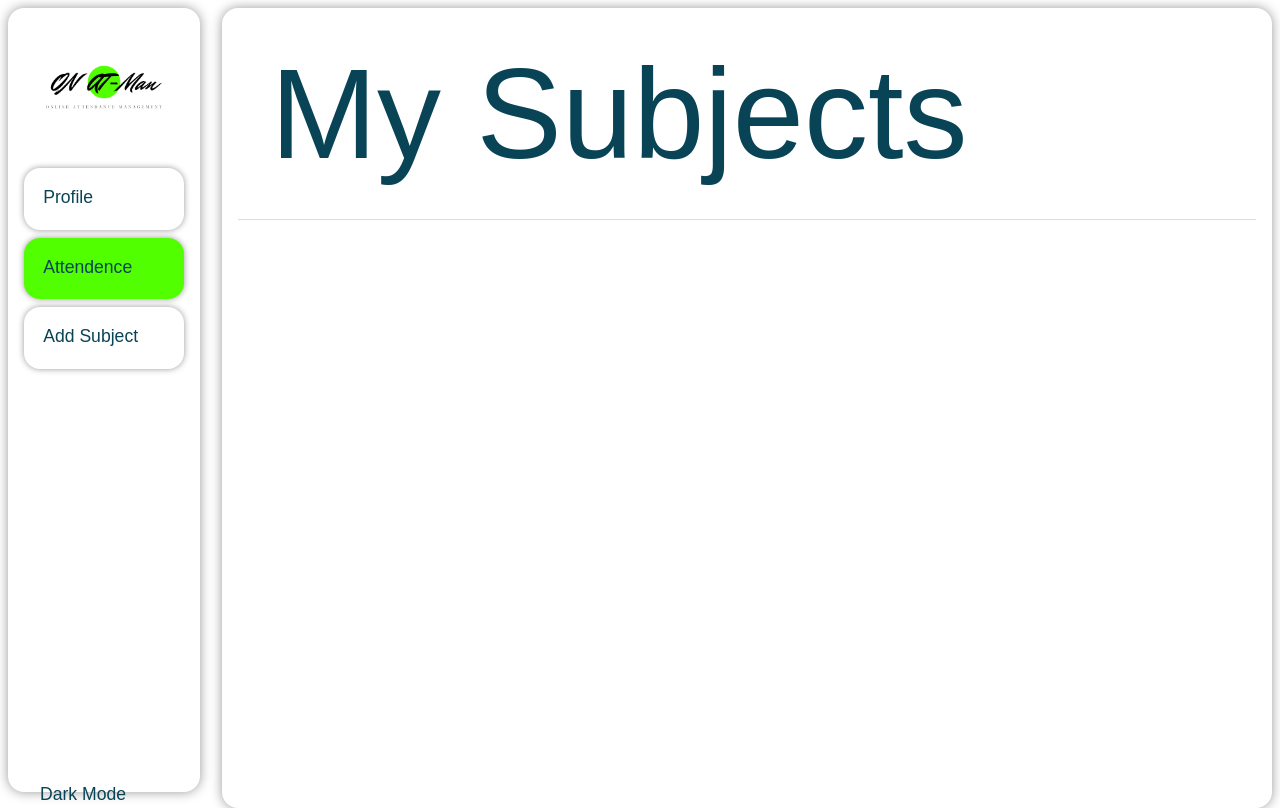
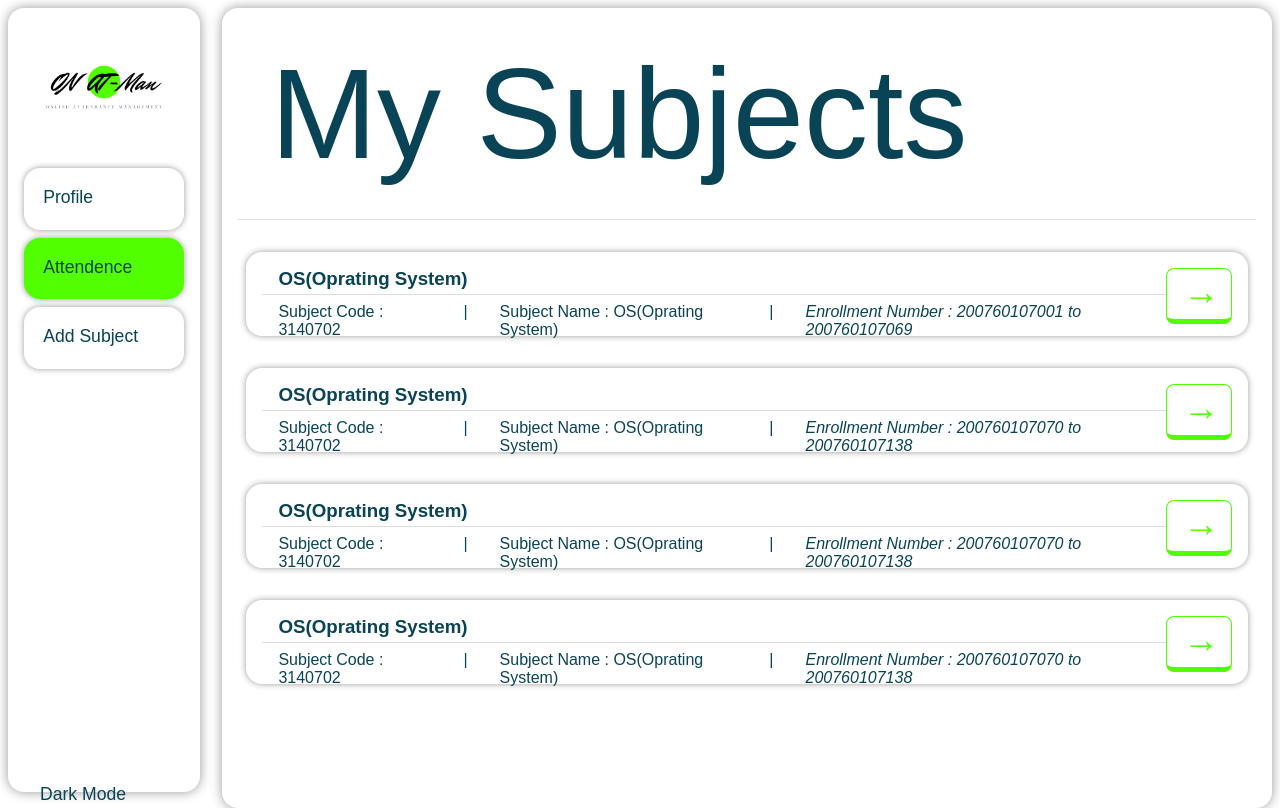
Before and after one commit to DhruvManiya/On-At-Man, a Vue app in the folder On-At-Man/: page /attendance in a window 1280 px wide. Built offline with nearby package versions, Linux system fonts and the light colour scheme.

Commit message:
My Subjects complete

```diff
--- a/On-At-Man/src/pages/attendance/AttendenceSheet.vue
+++ b/On-At-Man/src/pages/attendance/AttendenceSheet.vue
@@ -32,8 +32,7 @@ export default {
   },
   computed: {
     subjects() {
-        console.log(this.$store.getters['addSubject/mySubjects']);
-      return this.$store.getters['addSubject/mySubjects'];
+      return this.$store.getters['mainSheetOfAttendenc/mySubjects'];
     },
   },
 
--- a/On-At-Man/src/store/modules/mainSheetOfAttendence/index.js
+++ b/On-At-Man/src/store/modules/mainSheetOfAttendence/index.js
@@ -13,8 +13,8 @@ export default {
                 {
                     code: '3140702',
                     name:'OS(Oprating System)',
-                    numberFrom:'200760107070',
-                    numberTo:'200760107138'
+                    numberFrom:'200760107001',
+                    numberTo:'200760107069'
                 },
                 {
                     code: '3140702',
```
